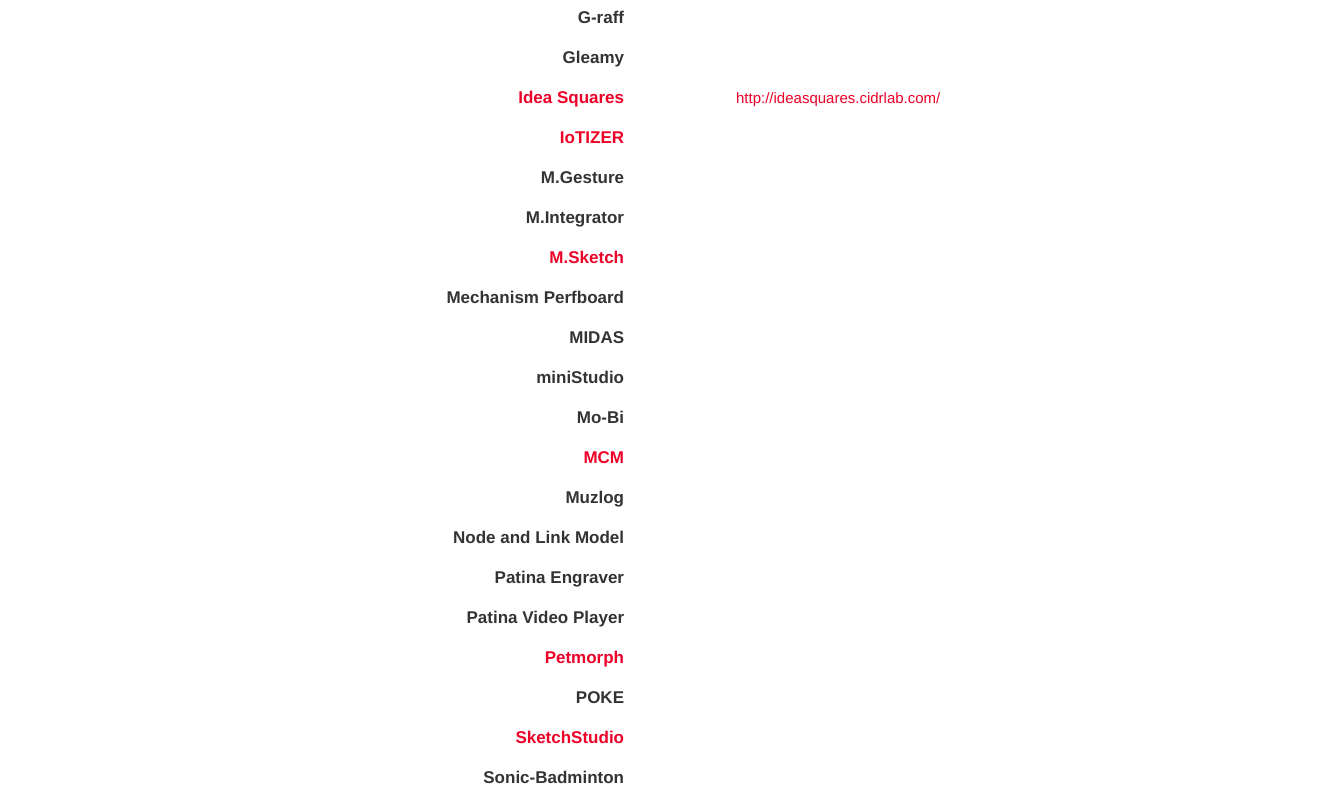
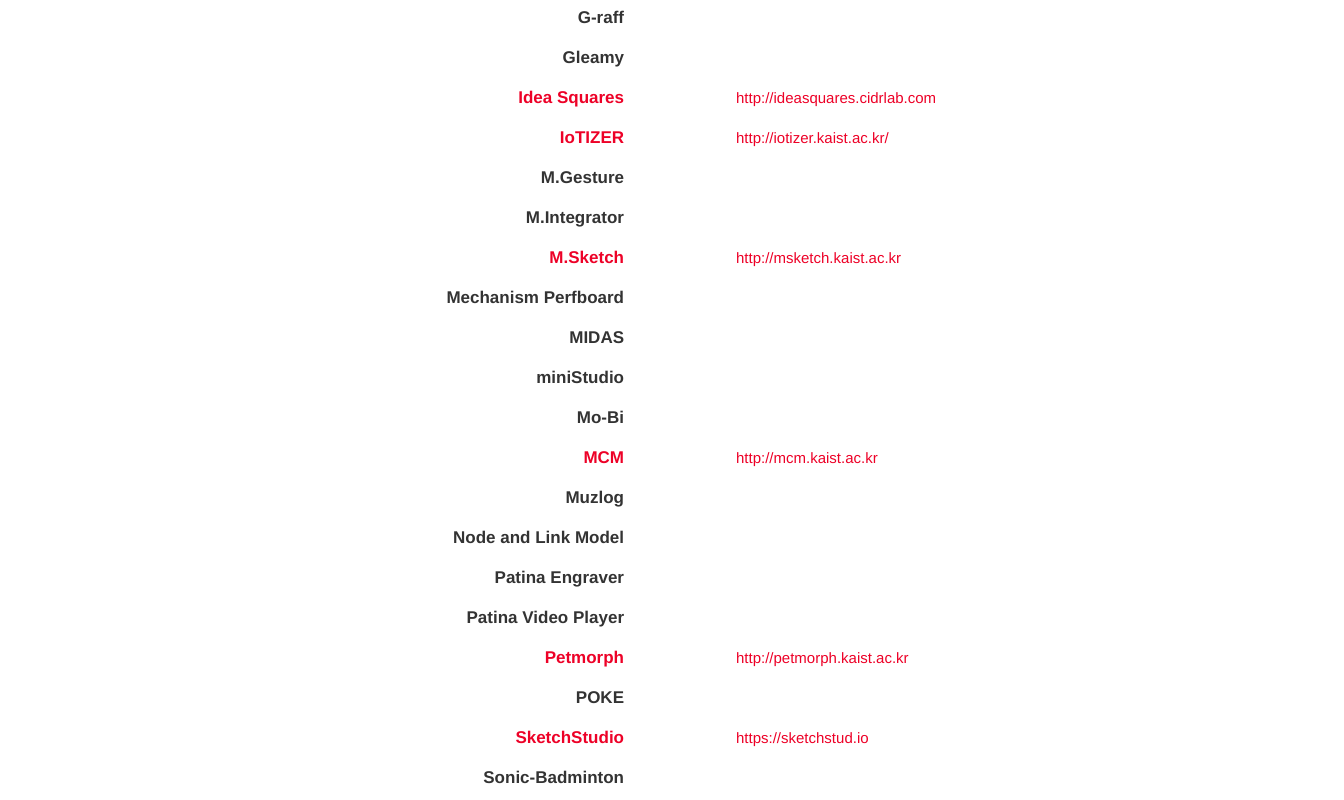
Before and after one commit to jiwonlee1223/cidrwebsite, a Next.js app: page /resources in a window 1280 px wide. Shown: the part 780-1580 px from the top of the page, 1344 px wide, since content can reach past the window. Built offline with nearby package versions, Linux system fonts and the light colour scheme.

Commit message:
Resources 페이지 완료

```diff
--- a/app/globals.css
+++ b/app/globals.css
@@ -200,13 +200,21 @@
 }
 
 .resources-site-red {
+  display: block;       /* 요소를 블록 레벨로 변경 */
+  width: 100%;          /* 부모 요소의 전체 너비 사용 */
   padding-left: 6rem;
   font-family: 'Helvetica', sans-serif;
-  font-weight: 400; /* Regular */
+  font-weight: 400;
   font-size: 15px;
   line-height: 24px;
   letter-spacing: 0%;
-  color: #ED0127; /* Red color */
+  color: #ED0127;
+  transition: background-color 0.3s, color 0.3s;
+}
+
+.resources-site-red:hover {
+  background-color: #ED0127;
+  color: #fff;
 }
 
 
--- a/app/resources/page.tsx
+++ b/app/resources/page.tsx
@@ -69,7 +69,8 @@
         <div className="half">
           <span className="resources-title">G-raff</span>
         </div>
-        <div className="half"></div></div><div className="main-page-container">
+        <div className="half"></div></div>
+      <div className="main-page-container">
         <div className="half">
           <span className="resources-title">Gleamy</span>
         </div>
@@ -81,12 +82,24 @@
           <span className="resources-title-red">Idea Squares</span>
         </div>
         <div className="half">
-          <span className="resources-site-red"> http://ideasquares.cidrlab.com/</span></div></div>
+          <a
+            className="resources-site-red"
+            href="http://ideasquares.cidrlab.com"
+            target="_blank"
+            rel="noopener noreferrer"
+          >
+            http://ideasquares.cidrlab.com
+          </a></div></div>
+
       <div className="main-page-container">
         <div className="half">
           <span className="resources-title-red">IoTIZER</span>
         </div>
-        <div className="half"></div></div>
+        <div className="half">
+          <a className="resources-site-red"
+            href="http://iotizer.kaist.ac.kr/"
+            target="_blank"
+            rel="noopener noreferrer">http://iotizer.kaist.ac.kr/</a></div></div>
 
       <div className="main-page-container">
         <div className="half">
@@ -103,7 +116,12 @@
         <div className="half">
           <span className="resources-title-red">M.Sketch</span>
         </div>
-        <div className="half"></div></div>
+        <div className="half">
+        <a className="resources-site-red"
+            href="http://msketch.kaist.ac.kr"
+            target="_blank"
+            rel="noopener noreferrer">http://msketch.kaist.ac.kr</a>
+        </div></div>
 
       <div className="main-page-container">
         <div className="half">
@@ -131,7 +149,12 @@
         <div className="half">
           <span className="resources-title-red">MCM</span>
         </div>
-        <div className="half"></div></div>
+        <div className="half">
+        <a className="resources-site-red"
+            href="http://mcm.kaist.ac.kr"
+            target="_blank"
+            rel="noopener noreferrer">http://mcm.kaist.ac.kr</a>
+        </div></div>
 
 
       <div className="main-page-container">
@@ -160,7 +183,12 @@
         <div className="half">
           <span className="resources-title-red">Petmorph</span>
         </div>
-        <div className="half"></div></div>
+        <div className="half">
+        <a className="resources-site-red"
+            href="http://petmorph.kaist.ac.kr"
+            target="_blank"
+            rel="noopener noreferrer">http://petmorph.kaist.ac.kr</a>
+        </div></div>
 
 
       <div className="main-page-container">
@@ -174,7 +202,12 @@
         <div className="half">
           <span className="resources-title-red">SketchStudio</span>
         </div>
-        <div className="half"></div></div>
+        <div className="half">
+        <a className="resources-site-red"
+            href="https://sketchstud.io"
+            target="_blank"
+            rel="noopener noreferrer">https://sketchstud.io</a>
+        </div></div>
 
 
       <div className="main-page-container">
```
Lines whose indentation alone changed are shown as unchanged.
